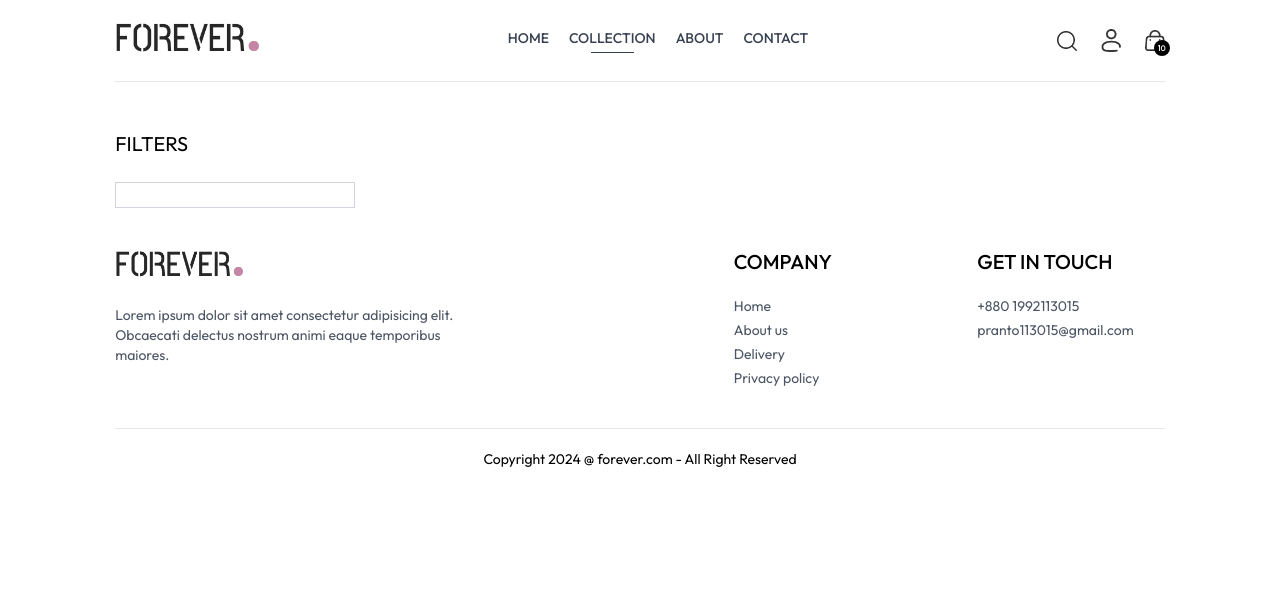
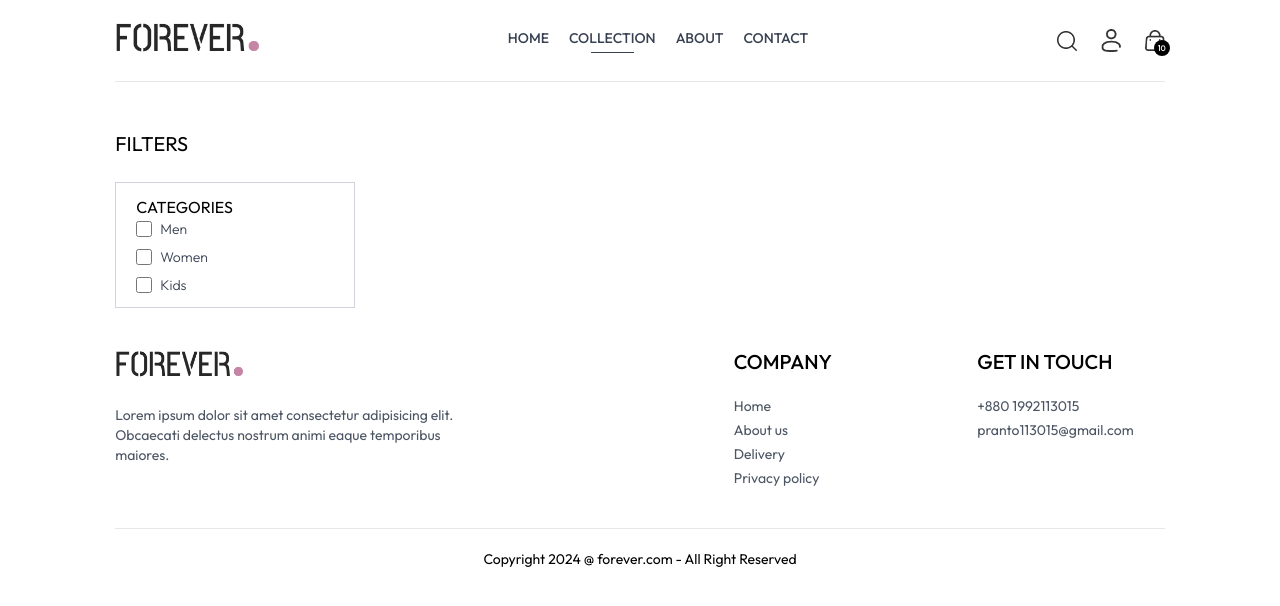
Before and after one commit to leowu0329/mernEcommerce, a React (Vite) app in the folder frontend/: page /collection in a window 1280 px wide. Shown: the top 606 px of the page. Built offline with nearby package versions, Linux system fonts and the light colour scheme.

Commit message:
add categories option in collection component

```diff
--- a/frontend/src/pages/Collection.jsx
+++ b/frontend/src/pages/Collection.jsx
@@ -18,7 +18,26 @@
           className={`border border-gray-300 pl-5 py-3 mt-6 ${
             showFilter ? '' : 'hidden'
           } sm:block`}
-        ></div>
+        >
+          <p>CATEGORIES</p>
+
+          <div className="flex flex-col gap-2 text-sm font-light text-gray-700">
+            <p className="flex gap-2">
+              <input className="w-4" type="checkbox" value={'Men'} />
+              Men
+            </p>
+
+            <p className="flex gap-2">
+              <input className="w-4" type="checkbox" value={'Women'} />
+              Women
+            </p>
+
+            <p className="flex gap-2">
+              <input className="w-4" type="checkbox" value={'kids'} />
+              Kids
+            </p>
+          </div>
+        </div>
       </div>
     </div>
   );
```
